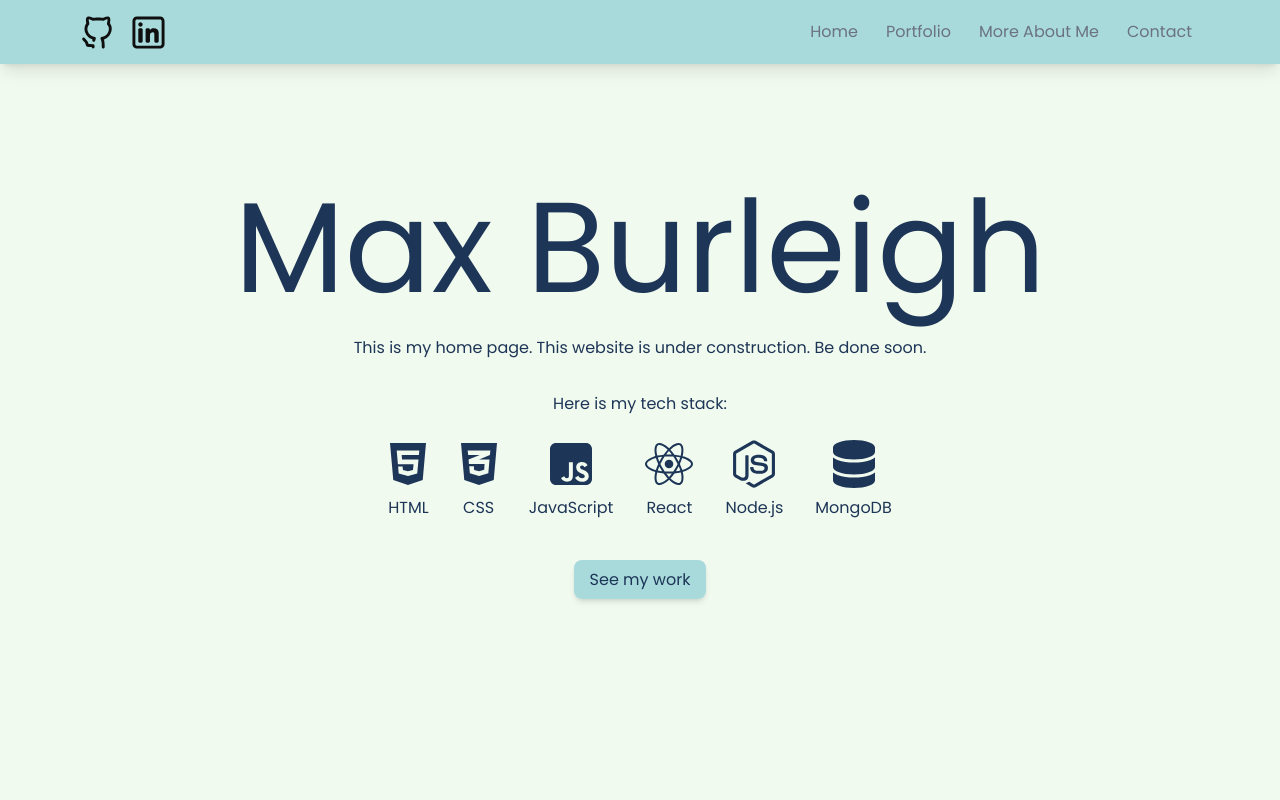
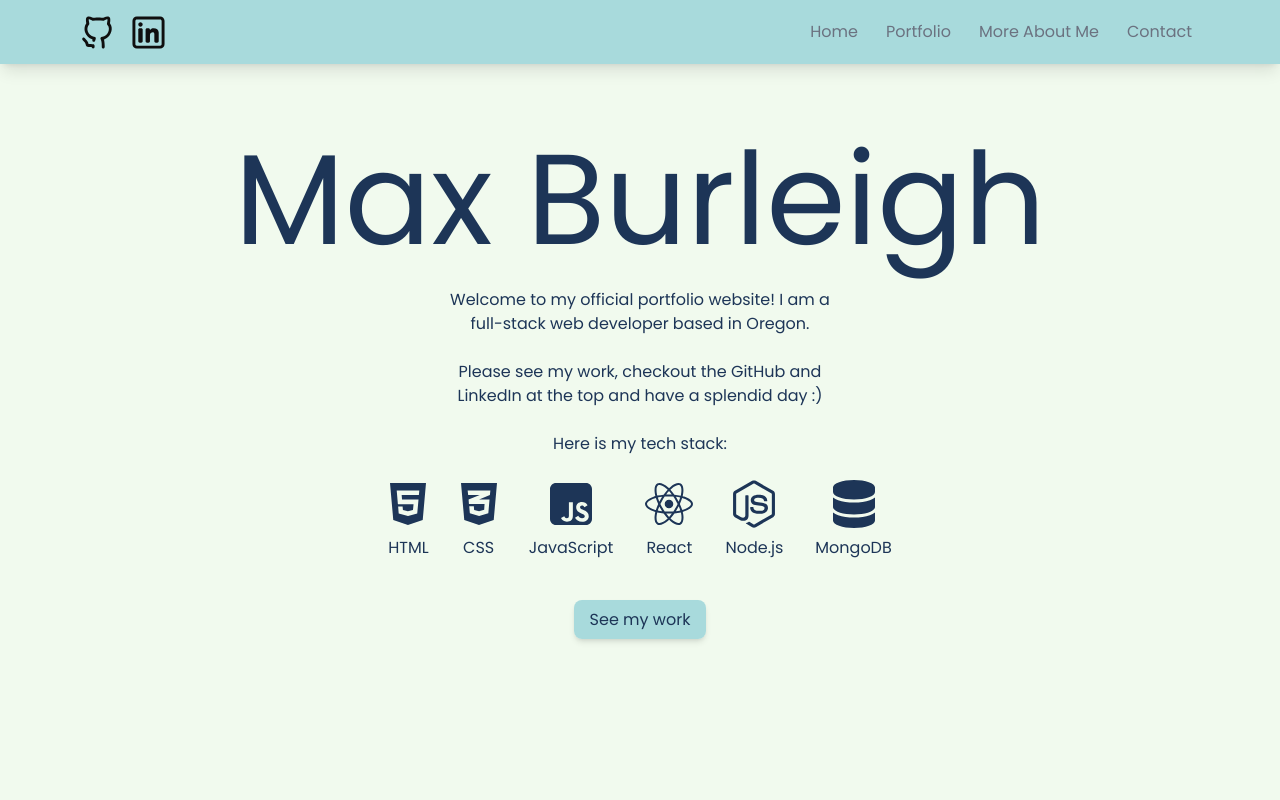
Before and after one commit to MonkeyCrumbs999/Max-Burleigh-Portfolio-V2, a React (Vite) app: page / in a window 1280 px wide. Shown: the top 800 px of the page. Built offline with nearby package versions, Linux system fonts and the light colour scheme.

Commit message:
adjusted home spacing

```diff
--- a/src/components/Home.jsx
+++ b/src/components/Home.jsx
@@ -8,7 +8,7 @@ import {
 } from "@fortawesome/free-brands-svg-icons";
 import { faDatabase } from "@fortawesome/free-solid-svg-icons";
 import { motion, AnimatePresence } from "framer-motion";
-import { Link } from "react-router-dom"; // Import Link from React Router
+import { Link } from "react-router-dom";
 
 import withPageTransitions from "./withPageTransitions";
 
@@ -25,7 +25,7 @@ const Home = () => {
   ];
 
   return (
-    <div className="bg-faedcd flex flex-col justify-start lg:mt-24 md:mt-16 sm:mt-10 mt-6 items-center">
+    <div className="bg-faedcd flex flex-col justify-start lg:mt-12 sm:mt-10 mt-6 items-center">
       <h1 className="lg:text-9xl md:text-7xl sm:text-5xl text-4xl font-black mt-6 mb-6 text-e9edc9">
         <AnimatePresence>
           {textArray.map((char, index) => (
@@ -40,8 +40,13 @@ const Home = () => {
           ))}
         </AnimatePresence>
       </h1>
-      <p className="lg:w-1/2 md:w-2/3 sm:w-3/4 w-full text-center mb-8 text-fefae0 px-4 sm:px-2">
-        This is my home page. This website is under construction. Be done soon.
+      <p className="lg:w-1/3 md:w-2/3 sm:w-3/4 w-full text-center mb-6 text-fefae0 px-4 sm:px-2">
+        Welcome to my official portfolio website! I am a full-stack web
+        developer based in Oregon.{" "}
+        <p className="mt-6">
+          Please see my work, checkout the GitHub and LinkedIn at the top and
+          have a splendid day :)
+        </p>
       </p>
       <div className="flex flex-col mb-8 text-center text-fefae0">
         <p className="mb-2">Here is my tech stack:</p>
```
